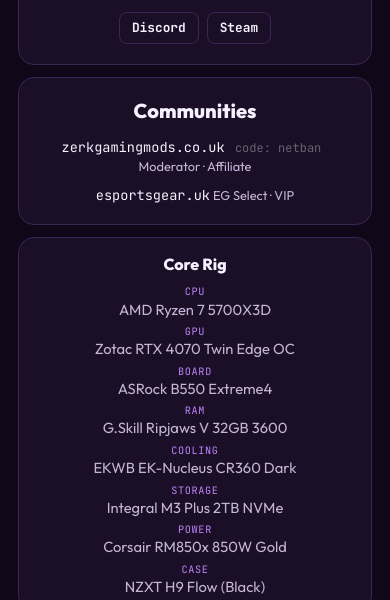
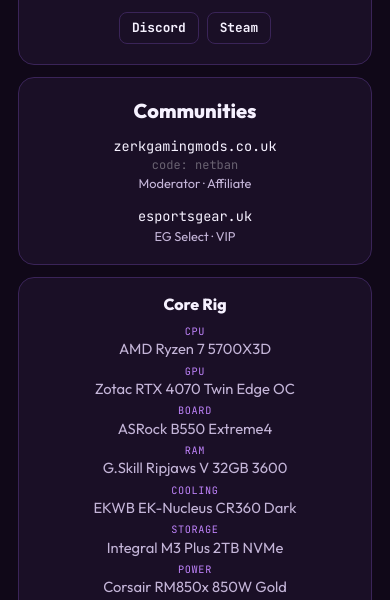
Before and after one commit to Erratikal/netban, a plain HTML site: page index.html in a window 390 px wide. Shown: the part 182-782 px from the top of the page. Drawn offline with Linux system fonts and the light colour scheme.

Commit message:
Stack communities entries vertically: URL, faint code, role for Zerk; URL, role for esportsgear.uk

```diff
--- a/index.html
+++ b/index.html
@@ -18,7 +18,7 @@
   <link rel="preconnect" href="https://fonts.googleapis.com">
   <link rel="preconnect" href="https://fonts.gstatic.com" crossorigin>
   <link href="https://fonts.googleapis.com/css2?family=Noto+Sans+JP:wght@400;600&family=Outfit:wght@300;400;600;800&family=JetBrains+Mono:wght@400;500;700&display=swap" rel="stylesheet">
-  <link rel="stylesheet" href="styles.css?v=23">
+  <link rel="stylesheet" href="styles.css?v=24">
 </head>
 <body>
   <main class="page">
@@ -89,6 +89,6 @@
   </main>
   <footer>netban.uk</footer>
   <div class="toast" id="toast" role="status" aria-live="polite"></div>
-  <script src="script.js?v=23"></script>
+  <script src="script.js?v=24"></script>
 </body>
 </html>
--- a/styles.css
+++ b/styles.css
@@ -66,14 +66,14 @@ h1 {
   margin-bottom: 0.08rem;
 }
 .communities h2 { font-size: 1.25rem; margin-bottom: 0.85rem; }
-.communities ul { list-style: none; display: grid; gap: 0.65rem; }
-.communities li { color: var(--muted); font-size: 0.92rem; }
+.communities ul { list-style: none; display: grid; grid-template-columns: 1fr 1fr; gap: 1rem; }
+.communities li { color: var(--muted); font-size: 0.92rem; display: flex; flex-direction: column; gap: 0.15rem; }
 .communities a {
   color: var(--text); text-decoration: none; font-family: "JetBrains Mono", monospace; font-size: 0.85rem;
 }
 .communities a:hover { color: var(--accent); }
 .communities .faint {
-  color: rgba(255, 255, 255, 0.35); font-family: "JetBrains Mono", monospace; font-size: 0.75rem; margin: 0 0.45rem;
+  color: rgba(255, 255, 255, 0.35); font-family: "JetBrains Mono", monospace; font-size: 0.75rem;
 }
 .communities .role { font-size: 0.8rem; }
 footer {
@@ -86,10 +86,7 @@ footer {
   padding: 0.5rem 0.8rem; border-radius: 999px; opacity: 0; pointer-events: none;
 }
 .toast.show { opacity: 1; transform: translate(-50%, 0); }
-@media (max-width: 800px) {
-  .news ul { grid-template-columns: 1fr 1fr; }
-}
 @media (max-width: 700px) {
   body { justify-content: flex-start; }
-  .rig ul, .desk ul, .split, .news ul { grid-template-columns: 1fr; }
+  .rig ul, .desk ul, .split, .communities ul { grid-template-columns: 1fr; }
 }
```
